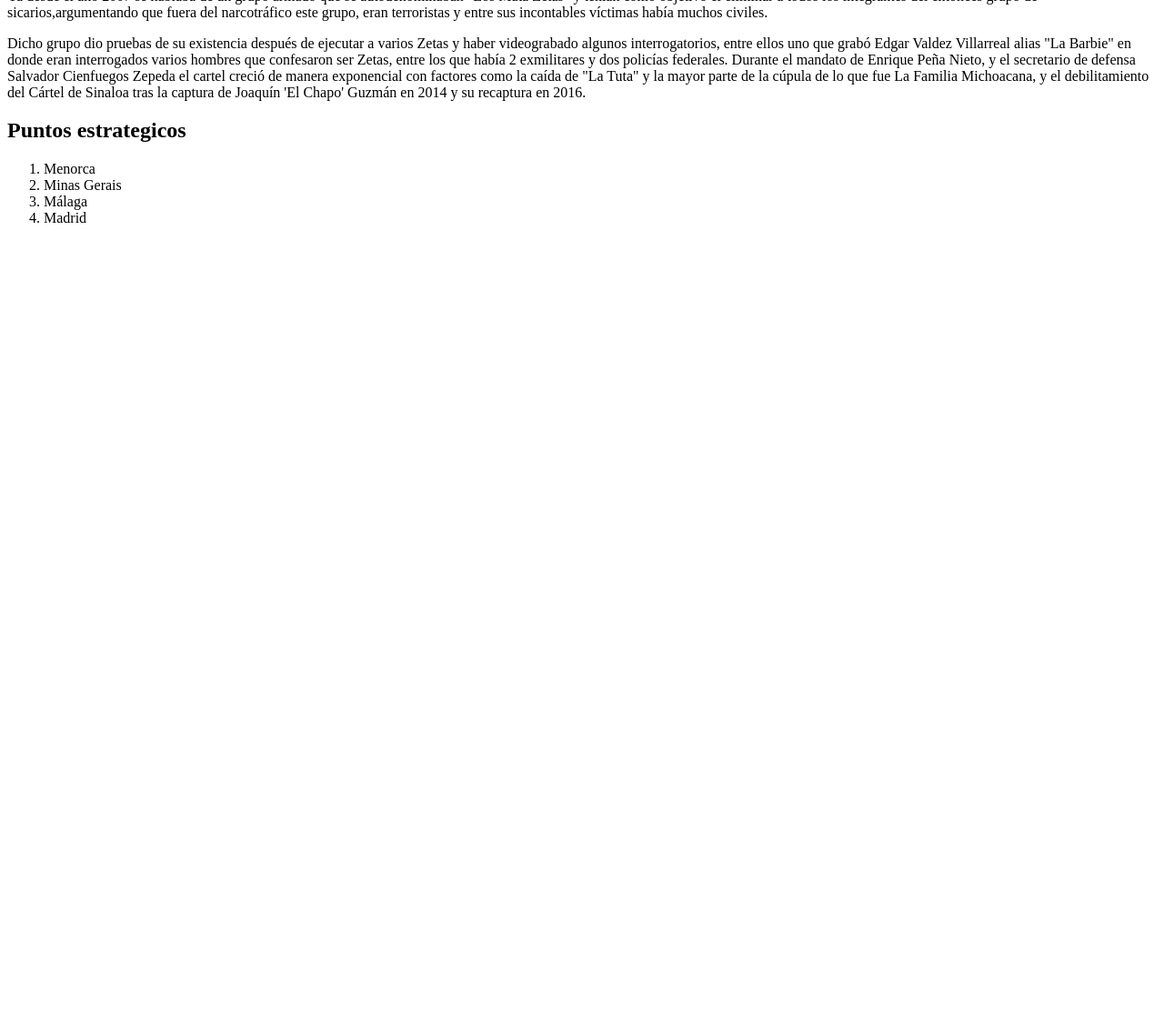
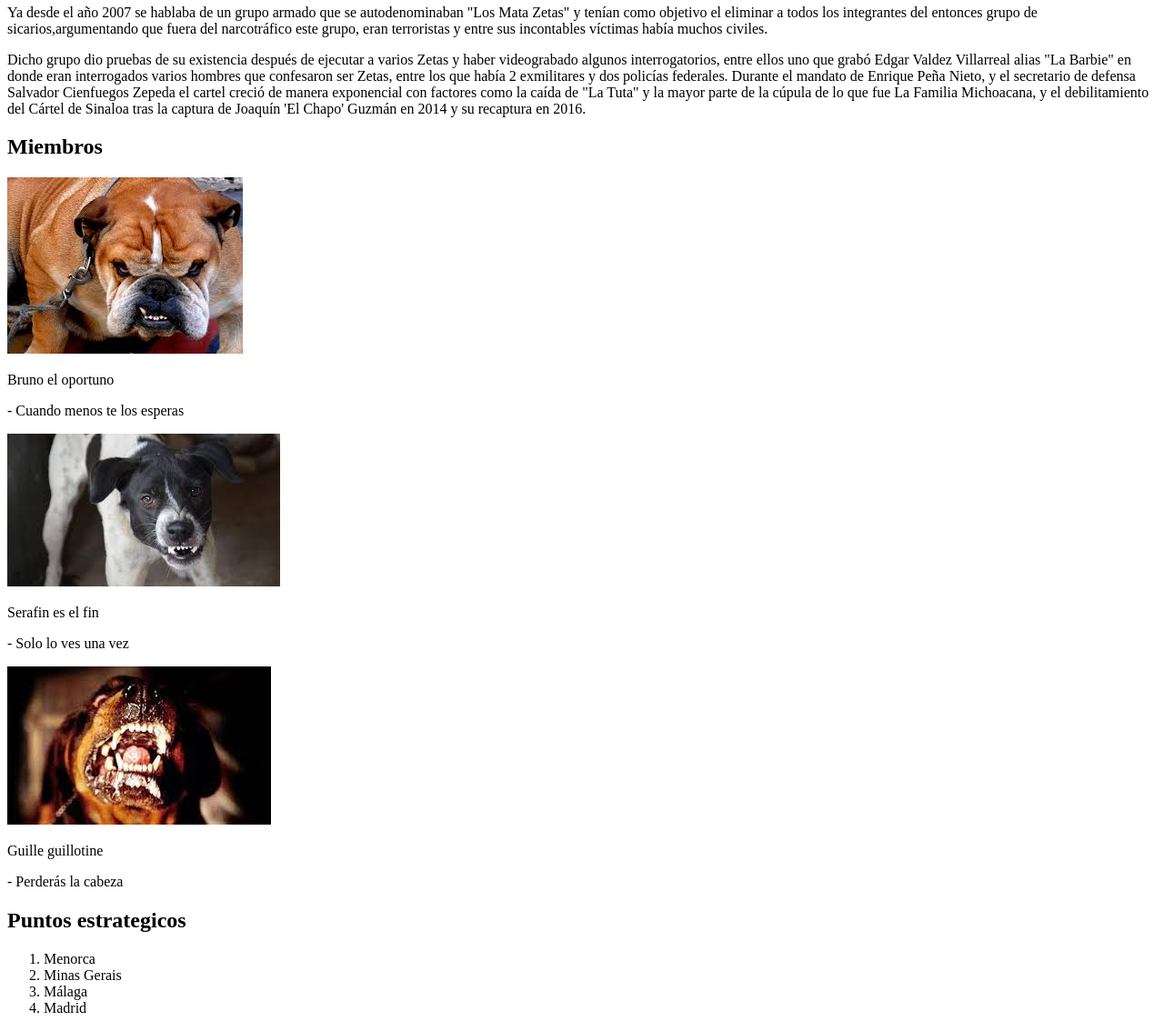
Before and after one commit to Guillejmg/202309-w1ch2-bruno-serafin-guille, a website: page web/index2.html in a window 1280 px wide. Shown: the part 689-1823 px from the top of the page at 91% size. Before the commit the page ends 954 px from the top, so only its background shows below. Drawn offline with Linux system fonts and the light colour scheme.

Commit message:
Final with pictures

```diff
--- a/web/index2.html
+++ b/web/index2.html
@@ -22,7 +22,7 @@
       <a href="index3.html">Nuestro CV</a>
     </li>
     <li>
-      <a href="index4.html">Contacto</a>
+      <a href="index4.html">Contactogit</a>
     </li>
     <li>
       <a href="index2.html">Quienes somos</a>
@@ -35,6 +35,7 @@
         <li><a href="#quienes-somos"></a>Quienes somos</li>
         <li><a href="#historia"></a>Historia</li>
         <li><a href="#puntos-estrategicos"></a>Puntos estrategicos</li>
+        <li><a href="#Miembros"></a>Miembros</li>
       </ul>
     </nav>
     <article>
@@ -64,6 +65,38 @@
     </article>
     <article>
       <header>
+        <h2 id="#Miembros">Miembros</h2>
+      </header>
+      <article>
+        <div>
+          <img src="images (1).jpeg" alt="perro">
+          <p>
+           Bruno el oportuno
+          </p>
+          <p>- Cuando menos te los esperas</p>
+        </div>
+      </article>
+      <article>
+        <div>
+          <img src="images.jpeg" alt="perrazo">
+          <p>
+          Serafin es el fin
+          </p>
+          <p>- Solo lo ves una vez</p>
+        </div>
+      </article>
+      <article>
+        <div>
+          <img src="descarga.jpeg" alt="perraso">
+          <p>
+            Guille guillotine
+          </p>
+          <p>- Perderás la cabeza</p>
+        </div>
+      </article>
+    </article>
+    <article>
+      <header>
         <h2 id="puntos-estrategicos">Puntos estrategicos</h2>
       </header>
       <ol>
```
Also changed, not shown: web/descarga.jpeg (added), web/images (1).jpeg (added), web/images.jpeg (added).
